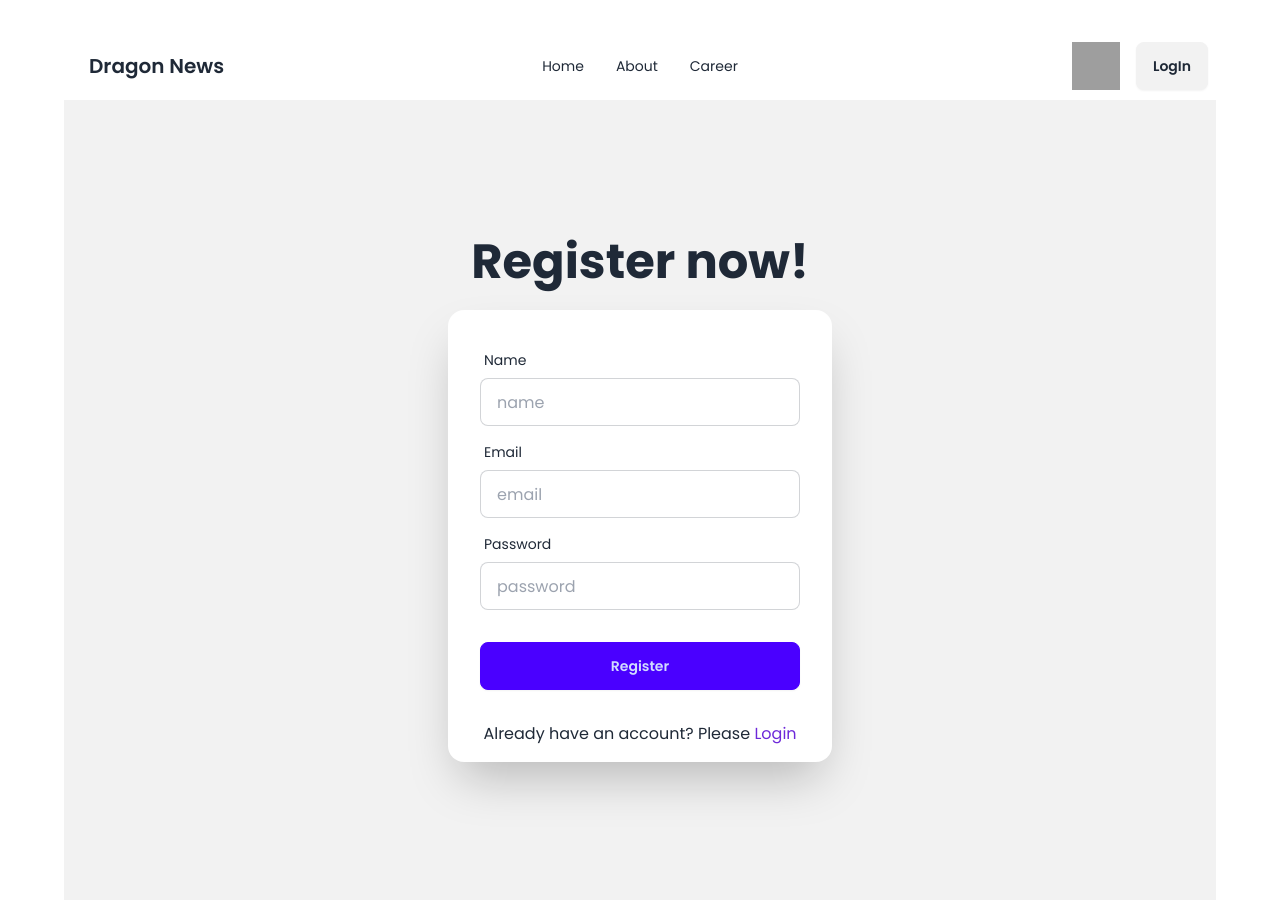
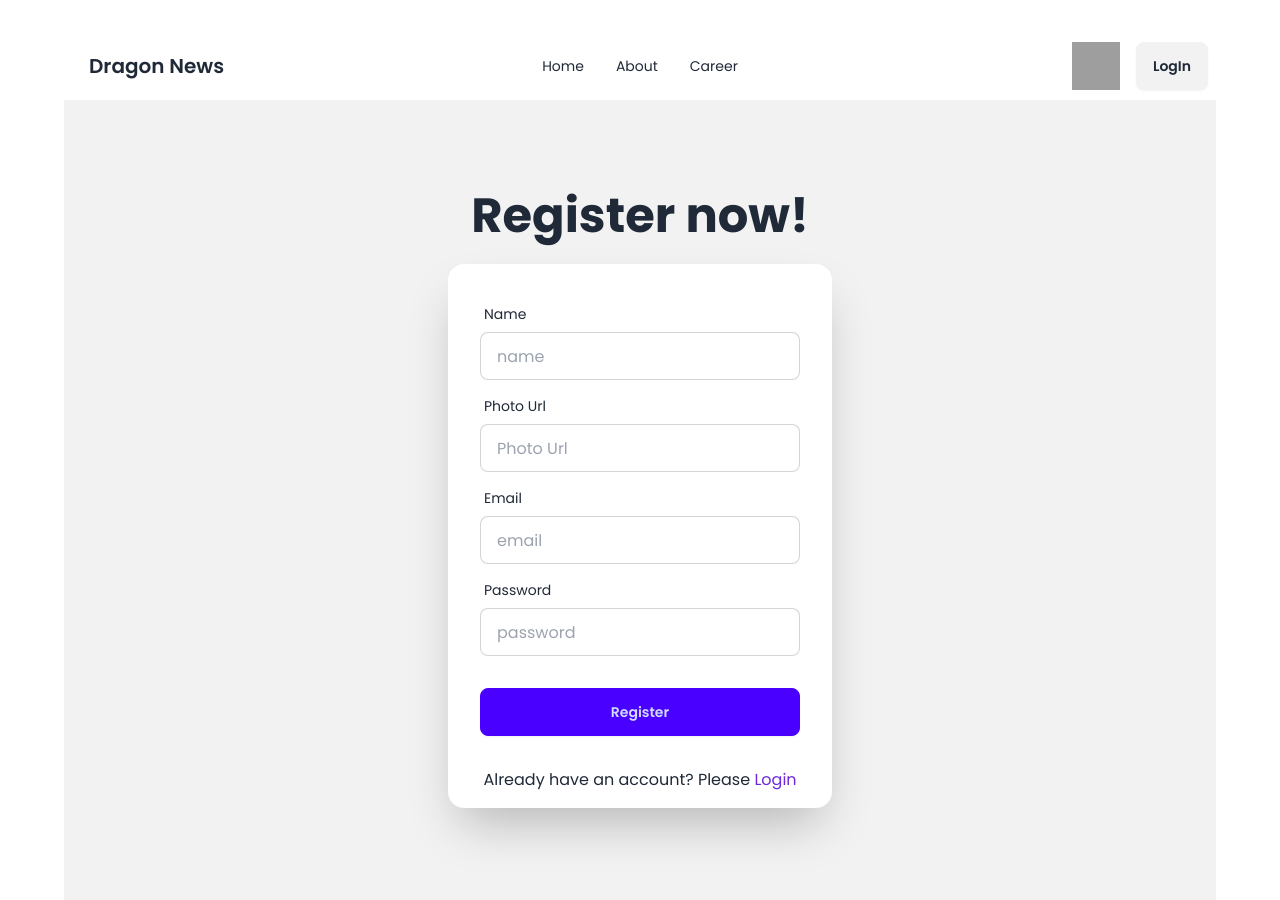
Before and after one commit to tisabbir/dragon-news-main, a React (Vite) app: page /register in a window 1280 px wide. Built offline with nearby package versions, Linux system fonts and the light colour scheme; grey boxes are pictures that could not be loaded.

Commit message:
photo url input field added

```diff
--- a/src/Components/Login.jsx
+++ b/src/Components/Login.jsx
@@ -4,9 +4,14 @@
 const Login = () => {
   const handleLogin = (e) => {
     e.preventDefault();
-    const email = e.target.email.value;
-    const password = e.target.password.value;
-    console.log(email, password);
+    // const email = e.target.email.value;
+    // const password = e.target.password.value;
+    // console.log(email, password);
+
+    // alternative
+    const form = new FormData(e.target);
+    console.log(form.get("email"));
+    console.log(form.get("password"));
   };
 
   return (
--- a/src/Components/Register.jsx
+++ b/src/Components/Register.jsx
@@ -31,6 +31,19 @@
                   required
                 />
               </div>
+              <div className="form-control">
+                <label className="label">
+                  <span className="label-text">Photo Url</span>
+                </label>
+                <input
+                  name="photo"
+                  type="text"
+                  placeholder="Photo Url"
+                  className="input input-bordered"
+                  required
+                />
+              </div>
+
               <div className="form-control">
                 <label className="label">
                   <span className="label-text">Email</span>
```
